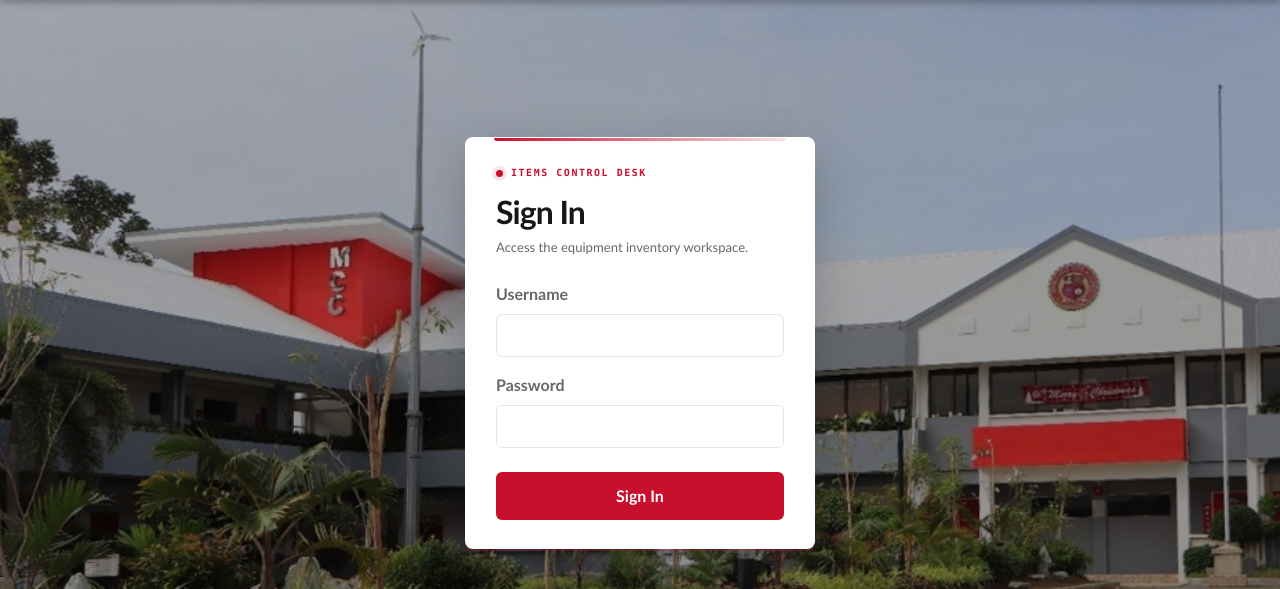
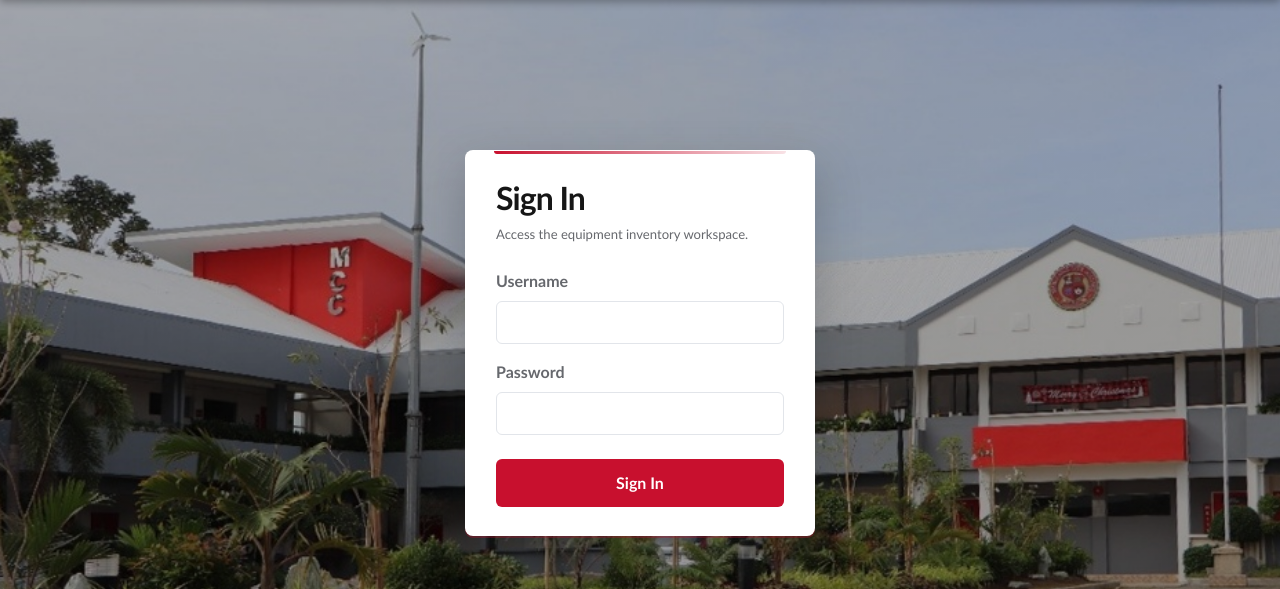
Before and after one commit to RJ-Batiller/ITEMS, a Flask app: page /login in a window 1280 px wide. Shown: the part 114-703 px from the top of the page. Run offline with Flask 3, Linux system fonts and the light colour scheme.

Commit message:
Remove login control desk label

```diff
--- a/static/css/app.css
+++ b/static/css/app.css
@@ -887,26 +887,6 @@ body.app-shell {
     border-radius: 0 0 8px 8px;
     background: linear-gradient(90deg, var(--mcc-red), rgba(200, 16, 46, 0.12));
     content: "";
-}
-
-.login-form-kicker {
-    display: flex;
-    align-items: center;
-    gap: 8px;
-    margin-bottom: 12px;
-    color: var(--mcc-red);
-    font-family: Consolas, "Courier New", monospace;
-    font-size: 0.62rem;
-    font-weight: 700;
-    letter-spacing: 0.16em;
-}
-
-.login-form-kicker span {
-    width: 7px;
-    height: 7px;
-    border-radius: 50%;
-    background: var(--mcc-red);
-    box-shadow: 0 0 0 4px rgba(200, 16, 46, 0.11);
 }
 
 .login-form-box h2 {
--- a/templates/login.html
+++ b/templates/login.html
@@ -25,7 +25,6 @@
 <!-- Main Content -->
 <main class="login-container">
 <div class="login-form-box">
-<div class="login-form-kicker"><span aria-hidden="true"></span> ITEMS CONTROL DESK</div>
 <h2>Sign In</h2>
 <p class="login-form-intro">Access the equipment inventory workspace.</p>
 {% with messages=get_flashed_messages(with_categories=true) %}
```
